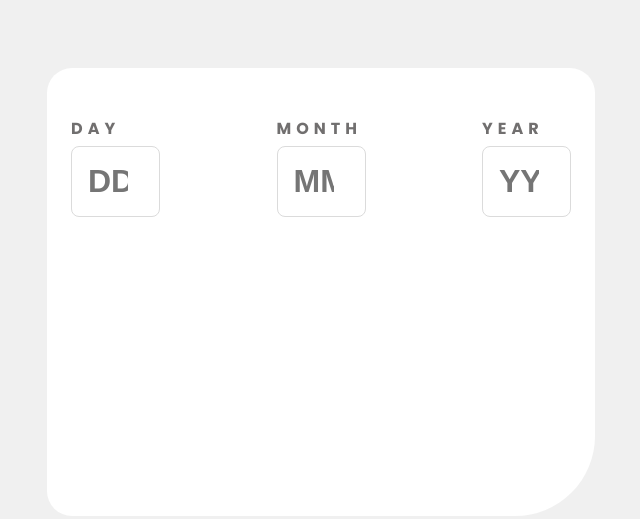
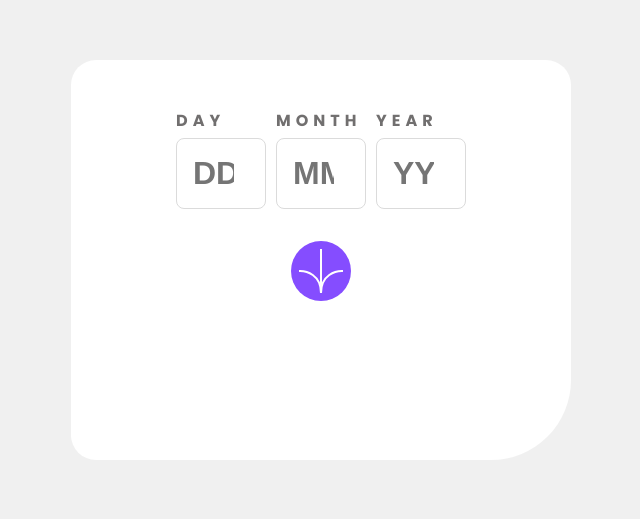
Before and after one commit to AndyBeable/age-calculator, a website: page index.html in a window 1280 px wide. Shown: the part 580-1099 px from the top of the page, without its empty margins (319-959 px from the left). Drawn offline with Linux system fonts and the light colour scheme.

Commit message:
initial for tick image button

```diff
--- a/index.html
+++ b/index.html
@@ -37,8 +37,10 @@
           ><input type="number" name="year" id="year" placeholder="YY" />
         </div>
       </div>
-      <div>
-        <img src="assets/images/icon-arrow.svg" />
+      <div class="container">
+        <div class="tick__container">
+          <img class="image" src="assets/images/icon-arrow.svg" />
+        </div>
       </div>
       <!-- -- years -- months -- days -->
     </main>
--- a/sass/main.scss
+++ b/sass/main.scss
@@ -5,6 +5,12 @@ $smokey-grey: hsl(0, 1%, 44%);
 $off-black: hsl(0, 0%, 8%);
 $purple: hsl(259, 100%, 65%);
 $light-red: hsl(0, 100%, 67%);
+
+* {
+  padding: 0;
+  margin: 0;
+  box-sizing: border-box;
+}
 
 body {
   background-color: $off-white;
@@ -22,21 +28,26 @@ body {
   border-radius: 25px;
   border-bottom-right-radius: 80px;
   padding: 48px 24px 0 24px;
+  display: flex;
+  flex-direction: column;
+  align-items: center;
 }
 
 .date {
   &__inputs {
     display: flex;
     justify-content: space-between;
+    margin-bottom: 32px;
   }
 
   &__input {
     display: flex;
     flex-direction: column;
+    margin: 0 5px;
 
     & input {
       padding: 1rem;
-      max-width: 55px;
+      max-width: 90px;
       border: 1px solid $light-grey;
       border-radius: 8px;
       color: $off-black;
@@ -52,3 +63,33 @@ body {
     }
   }
 }
+
+.container {
+  position: relative;
+}
+
+.container::before {
+  content: "";
+  position: absolute;
+  top: 50%;
+  left: 0;
+  right: 0;
+  height: 1px; /* Change this value to increase/decrease the thickness of the line */
+  background-color: grey;
+  z-index: -1;
+}
+
+.tick__container {
+  background-color: #854dff;
+  height: 60px;
+  width: 60px;
+  border-radius: 50%;
+  display: flex;
+  justify-content: center;
+  align-items: center;
+  z-index: 1;
+}
+
+.image {
+  background-size: cover;
+}
```
Also changed, not shown: style.css.
